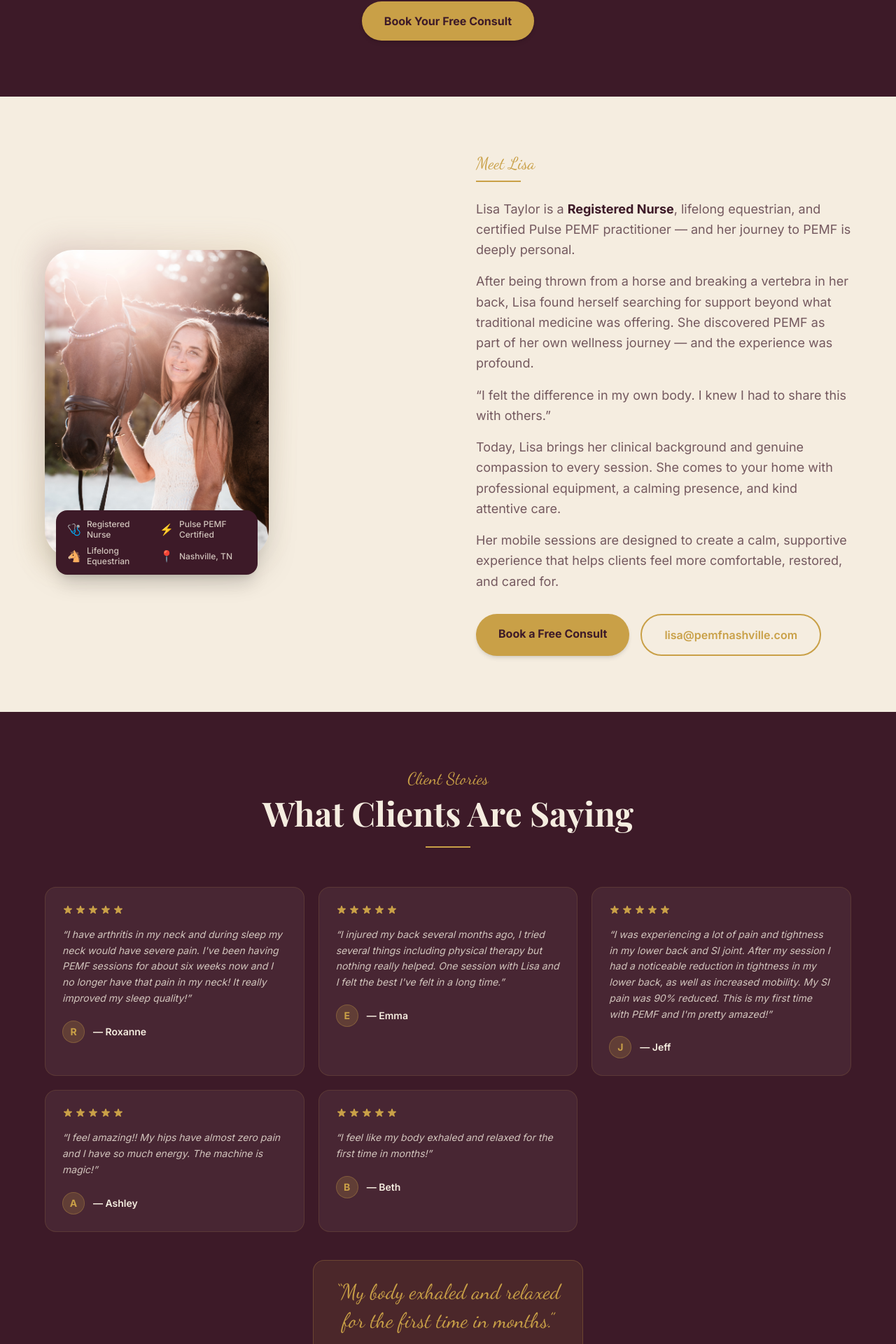
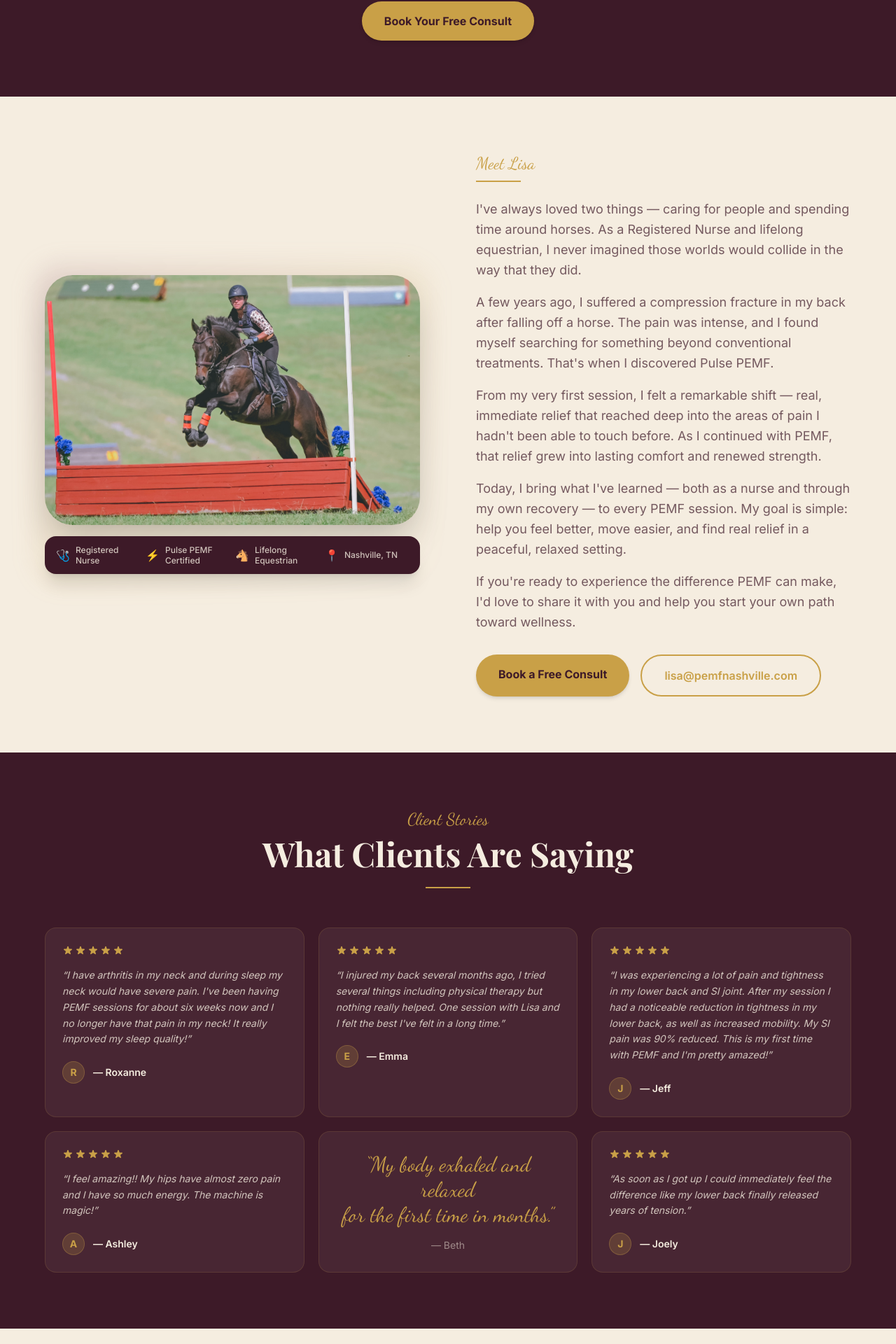
Before and after one commit to nodrinksonthepiano/PEMFNASHVILLE, a Next.js app: page / in a window 1280 px wide. Shown: the part 2653-4573 px from the top of the page at 70% size. Built offline with nearby package versions, Linux system fonts and the light colour scheme; a web font is replaced by a local one.

Commit message:
About copy, service images, and site tweaks

```diff
--- a/components/AboutLisa.tsx
+++ b/components/AboutLisa.tsx
@@ -15,23 +15,24 @@ export default function AboutLisa() {
         <div className="grid lg:grid-cols-2 gap-12 lg:gap-20 items-center">
           {/* Image side */}
           <div className="flex justify-center lg:justify-start">
-            <div className="relative">
+            <div className="relative w-full max-w-xl lg:max-w-none">
               {/* Background glow */}
               <div className="absolute -inset-4 rounded-[2.5rem] bg-gradient-to-br from-mauve/20 via-gold/10 to-transparent blur-lg" />
 
-              <div className="relative rounded-[2.5rem] overflow-hidden shadow-2xl w-72 h-96 sm:w-80 sm:h-[440px]">
+              <div className="relative rounded-[2.5rem] overflow-hidden shadow-2xl">
                 <Image
-                  src="/images/RNHORSE.JPG"
-                  alt="Lisa Taylor, RN with her horse"
-                  fill
-                  className="object-cover object-center"
-                  sizes="(max-width: 640px) 288px, 320px"
+                  src="/images/theo12.jpg"
+                  alt="Lisa Taylor, Registered Nurse, with her dog Theo"
+                  width={2677}
+                  height={1784}
+                  className="h-auto w-full"
+                  sizes="(max-width: 1024px) 100vw, 50vw"
                 />
               </div>
 
               {/* Credentials strip */}
-              <div className="absolute -bottom-6 left-4 right-4 bg-plum rounded-2xl px-4 py-3 shadow-xl">
-                <div className="grid grid-cols-2 gap-2">
+              <div className="relative z-10 mt-4 bg-plum rounded-2xl px-4 py-3 shadow-xl">
+                <div className="grid grid-cols-2 gap-2 sm:grid-cols-4">
                   {credentials.map((c) => (
                     <div key={c.label} className="flex items-center gap-2">
                       <span className="text-base">{c.icon}</span>
@@ -50,24 +51,28 @@ export default function AboutLisa() {
 
             <div className="space-y-4 text-plum/70 text-lg leading-relaxed mt-6">
               <p>
-                Lisa Taylor is a <strong className="text-plum">Registered Nurse</strong>, lifelong equestrian,
-                and certified Pulse PEMF practitioner — and her journey to PEMF is deeply personal.
+                I&apos;ve always loved two things &mdash; caring for people and spending time around horses.
+                As a Registered Nurse and lifelong equestrian, I never imagined those worlds would collide in
+                the way that they did.
               </p>
               <p>
-                After being thrown from a horse and breaking a vertebra in her back, Lisa found herself
-                searching for support beyond what traditional medicine was offering. She discovered PEMF as
-                part of her own wellness journey — and the experience was profound.
+                A few years ago, I suffered a compression fracture in my back after falling off a horse. The
+                pain was intense, and I found myself searching for something beyond conventional treatments.
+                That&apos;s when I discovered Pulse PEMF.
               </p>
               <p>
-                &ldquo;I felt the difference in my own body. I knew I had to share this with others.&rdquo;
+                From my very first session, I felt a remarkable shift &mdash; real, immediate relief that
+                reached deep into the areas of pain I hadn&apos;t been able to touch before. As I continued with
+                PEMF, that relief grew into lasting comfort and renewed strength.
               </p>
               <p>
-                Today, Lisa brings her clinical background and genuine compassion to every session.
-                She comes to your home with professional equipment, a calming presence, and kind attentive care.
+                Today, I bring what I&apos;ve learned &mdash; both as a nurse and through my own recovery &mdash;
+                to every PEMF session. My goal is simple: help you feel better, move easier, and find real relief
+                in a peaceful, relaxed setting.
               </p>
               <p>
-                Her mobile sessions are designed to create a calm, supportive experience that helps
-                clients feel more comfortable, restored, and cared for.
+                If you&apos;re ready to experience the difference PEMF can make, I&apos;d love to share it with
+                you and help you start your own path toward wellness.
               </p>
             </div>
 
--- a/components/Animals.tsx
+++ b/components/Animals.tsx
@@ -3,14 +3,14 @@ import { siteConfig } from '@/lib/content'
 
 const animalPhotos = [
   {
-    src: '/images/DOGSONPEMFCHAIR.jpg',
-    alt: 'Two dogs relaxing on the PEMF mat',
-    caption: 'Small companions',
-  },
-  {
     src: '/images/HORSEPEMFRELEASE.JPG',
     alt: 'Horse showing the classic PEMF release response',
     caption: 'Horses & performance animals',
+  },
+  {
+    src: '/images/pipring.jpeg',
+    alt: 'Small dog during an in-home PEMF wellness session',
+    caption: 'Small companions',
   },
   {
     src: '/images/HORSEHEADPEMF.jpg',
--- a/components/FAQ.tsx
+++ b/components/FAQ.tsx
@@ -48,14 +48,14 @@ export default function FAQ() {
             <div className="divider-gold" />
             <p className="text-plum/60 text-lg leading-relaxed mt-4 mb-8">
               Have a question that&rsquo;s not here? Lisa is happy to answer it during your
-              free consult — no pressure, no commitment.
+              free consult.
             </p>
 
             <div className="bg-plum rounded-2xl p-6 text-cream">
               <div className="font-script text-2xl text-gold mb-2">Not sure if it&rsquo;s right for you?</div>
               <p className="text-cream/70 text-sm leading-relaxed mb-4">
-                The free consult is a no-pressure conversation. Lisa will answer your
-                questions and help you decide if a session makes sense.
+                On the free consult, Lisa will answer your questions and help you decide if a
+                session makes sense.
               </p>
               <a
                 href="https://calendly.com/pemfnashville/consult"
--- a/components/FinalCTA.tsx
+++ b/components/FinalCTA.tsx
@@ -39,7 +39,7 @@ export default function FinalCTA() {
         </h2>
         <p className="text-cream/60 text-lg max-w-lg mx-auto mb-10 leading-relaxed">
           Start with a free consult. Lisa will answer every question, walk you through what
-          to expect, and help you find the right fit — no pressure.
+          to expect, and help you find the right fit.
         </p>
 
         <div className="flex flex-col sm:flex-row gap-4 justify-center">
--- a/components/Testimonials.tsx
+++ b/components/Testimonials.tsx
@@ -12,7 +12,33 @@ function StarRow() {
   )
 }
 
+function TestimonialCard({ t }: { t: (typeof testimonials)[number] }) {
+  return (
+    <div
+      className="bg-cream/[0.06] border border-gold/15 rounded-2xl p-6
+                 hover:bg-cream/[0.10] hover:border-gold/30 transition-all duration-300"
+    >
+      <StarRow />
+      <blockquote className="text-cream/80 leading-relaxed text-sm mb-5 italic">
+        &ldquo;{t.quote}&rdquo;
+      </blockquote>
+      <div className="flex items-center gap-3">
+        <div
+          className="w-8 h-8 rounded-full bg-gold/20 border border-gold/30
+                     flex items-center justify-center text-gold font-bold text-sm"
+        >
+          {t.name[0]}
+        </div>
+        <div className="text-cream font-semibold text-sm">— {t.name}</div>
+      </div>
+    </div>
+  )
+}
+
 export default function Testimonials() {
+  const firstRow = testimonials.slice(0, 4)
+  const lastRow = testimonials.slice(4)
+
   return (
     <section id="testimonials" className="section-dark">
       <div className="container-inner">
@@ -23,37 +49,25 @@ export default function Testimonials() {
           <div className="divider-gold mx-auto" />
         </div>
 
-        {/* Testimonial grid */}
+        {/* Grid: four standard cards, Beth featured script, Joely */}
         <div className="grid sm:grid-cols-2 lg:grid-cols-3 gap-5">
-          {testimonials.map((t) => (
-            <div
-              key={t.id}
-              className="bg-cream/[0.06] border border-gold/15 rounded-2xl p-6
-                         hover:bg-cream/[0.10] hover:border-gold/30 transition-all duration-300"
-            >
-              <StarRow />
-              <blockquote className="text-cream/80 leading-relaxed text-sm mb-5 italic">
-                &ldquo;{t.quote}&rdquo;
-              </blockquote>
-              <div className="flex items-center gap-3">
-                <div className="w-8 h-8 rounded-full bg-gold/20 border border-gold/30
-                                flex items-center justify-center text-gold font-bold text-sm">
-                  {t.name[0]}
-                </div>
-                <div className="text-cream font-semibold text-sm">— {t.name}</div>
-              </div>
-            </div>
+          {firstRow.map((t) => (
+            <TestimonialCard key={t.id} t={t} />
           ))}
-        </div>
-
-        {/* Bottom quote — Beth's stands out */}
-        <div className="mt-10 text-center">
-          <div className="inline-block bg-gold/10 border border-gold/25 rounded-2xl px-8 py-6 max-w-lg">
-            <p className="font-script text-3xl text-gold leading-snug">
-              &ldquo;My body exhaled and relaxed<br />for the first time in months.&rdquo;
+          <div
+            className="bg-cream/[0.06] border border-gold/15 rounded-2xl p-6
+                       hover:bg-cream/[0.10] hover:border-gold/30 transition-all duration-300
+                       flex flex-col justify-center text-center"
+          >
+            <p className="font-script text-2xl sm:text-3xl text-gold leading-snug px-1">
+              &ldquo;My body exhaled and relaxed<br />
+              for the first time in months.&rdquo;
             </p>
-            <p className="text-cream/50 text-sm mt-3">— Beth</p>
+            <p className="text-cream/50 text-sm mt-4">— Beth</p>
           </div>
+          {lastRow.map((t) => (
+            <TestimonialCard key={t.id} t={t} />
+          ))}
         </div>
       </div>
     </section>
--- a/lib/content.ts
+++ b/lib/content.ts
@@ -41,8 +41,9 @@ export const testimonials = [
   },
   {
     id: 5,
-    name: 'Beth',
-    quote: 'I feel like my body exhaled and relaxed for the first time in months!',
+    name: 'Joely',
+    quote:
+      'As soon as I got up I could immediately feel the difference like my lower back finally released years of tension.',
   },
 ]
 
@@ -52,7 +53,7 @@ export const services = [
     title: 'Relief',
     description:
       'Targeted support for muscle and joint comfort. Clients report feeling more at ease in their bodies — less tension, more freedom of movement.',
-    image: '/images/roxchair.jpg',
+    image: '/images/roxchair.jpeg',
     imageAlt: 'Client seated for an in-home PEMF session',
   },
   {
```
Also changed, not shown: public/images/pipring.jpeg (added), public/images/theo12.jpg (added).
